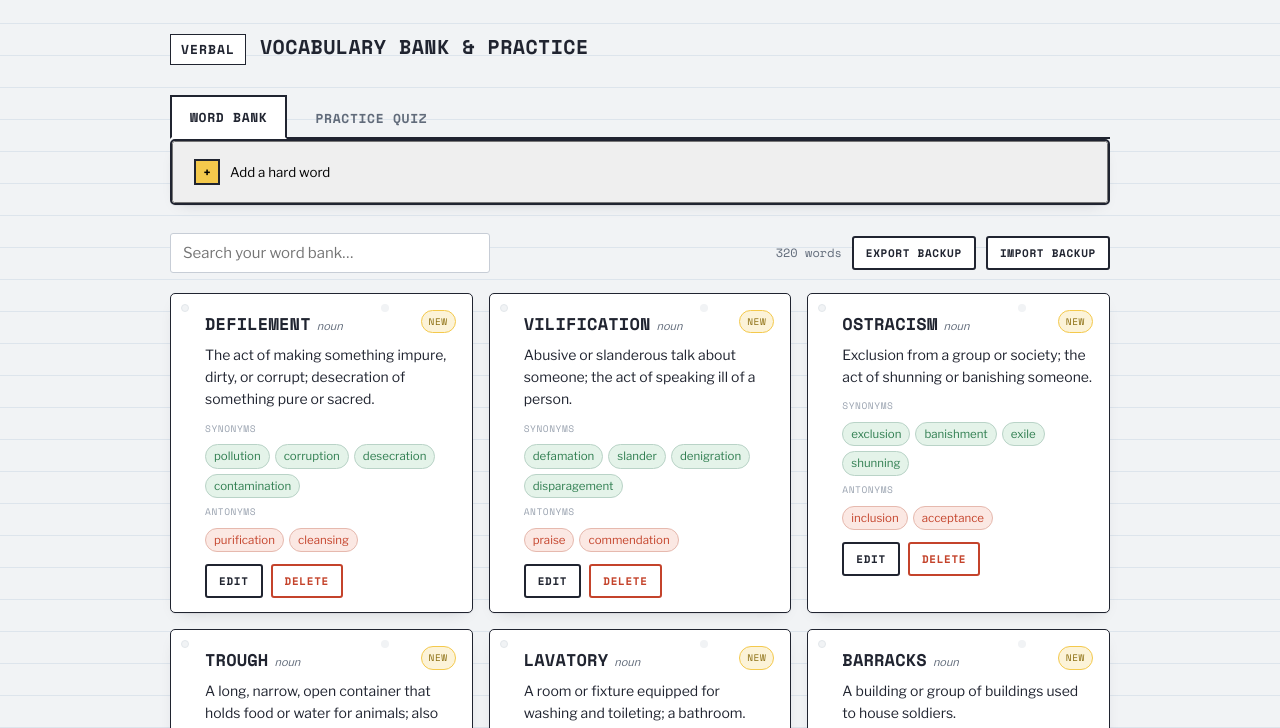
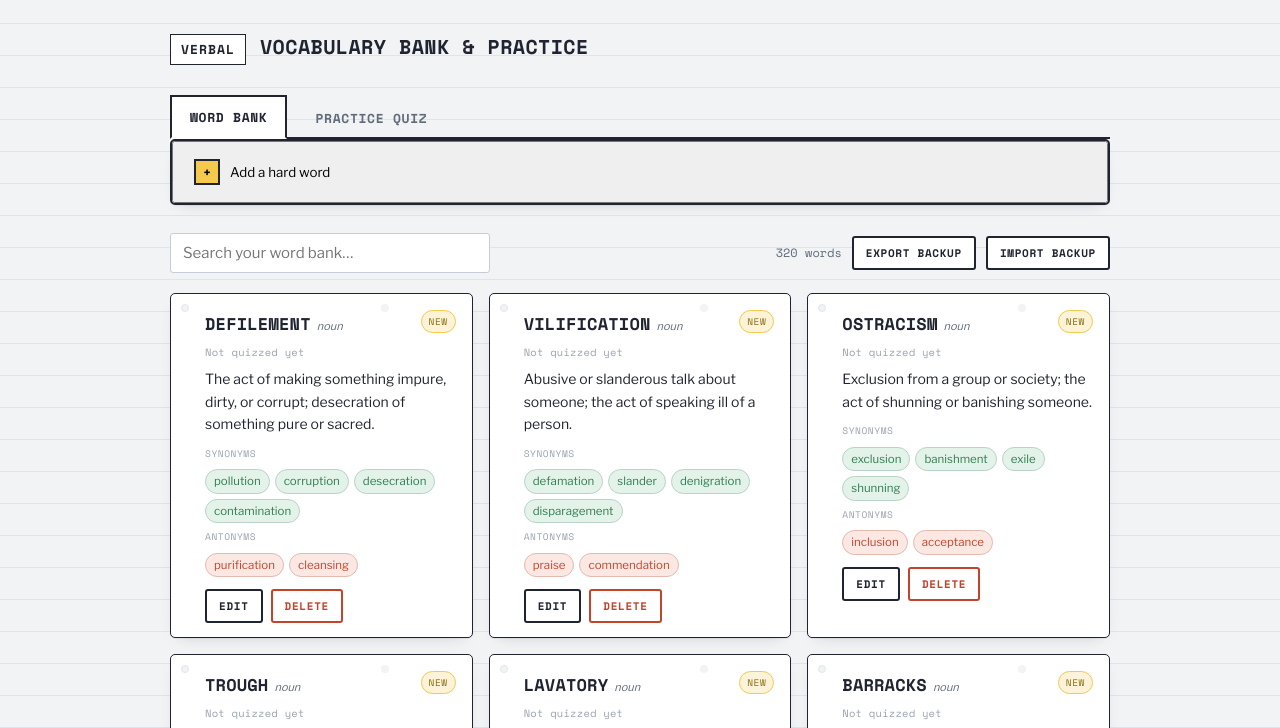
Before and after one commit to venkat-nav/ssat, a plain HTML site: page verbal.html in a window 1280 px wide. Shown: the part 72-800 px from the top of the page. Drawn offline with nearby package versions, Linux system fonts and the light colour scheme.

Commit message:
Show per-word quiz accuracy; weight quiz selection toward weak words
Co-Authored-By: Claude Opus 5 (1M context) <noreply@anthropic.com>

```diff
--- a/css/styles.css
+++ b/css/styles.css
@@ -718,6 +718,14 @@ legend {
 .badge-learning { background: var(--pencil-tint); color: var(--pencil-dark); border-color: var(--pencil); }
 .badge-mastered { background: var(--correct-tint); color: var(--correct); border-color: var(--correct); }
 
+.word-card .quiz-stat-line {
+  font-family: var(--font-display);
+  font-size: 10.5px;
+  color: var(--ink-faint);
+  margin: 0 0 8px 18px;
+  letter-spacing: 0.02em;
+}
+
 .word-card .meaning {
   font-size: 14px;
   color: var(--ink);
--- a/js/quiz.js
+++ b/js/quiz.js
@@ -147,6 +147,28 @@
     return { type, word, target: word.word, instruction, correctAnswer: correct, options, explanation };
   }
 
+  // -- Weighted selection ---------------------------------------------------
+  // Quizzes don't pick words uniformly at random — words the student gets
+  // wrong more often (low accuracy), and words never quizzed yet, are more
+  // likely to come up. It's a bias, not a hard rule: every eligible word can
+  // still appear, and a word already answered correctly every time can still
+  // show up occasionally so it doesn't go stale.
+
+  function priorityWeight(word) {
+    const stats = word.stats || {};
+    const seen = stats.seen || 0;
+    if (seen === 0) return 2.5; // never quizzed — worth introducing
+    const accuracy = (stats.correct || 0) / seen;
+    return 0.3 + (1 - accuracy) * 3.7; // 0% correct → ~4, 100% correct → 0.3
+  }
+
+  function weightedShuffleBy(items, weightFn) {
+    return items
+      .map((item) => ({ item, key: weightFn(item) * Math.random() }))
+      .sort((a, b) => b.key - a.key)
+      .map((x) => x.item);
+  }
+
   // -- Analogies ---------------------------------------------------------
   // "A is to B as C is to ___" — A:B and C:D always share the SAME
   // relationship (both synonym pairs, or both antonym pairs) so the
@@ -201,11 +223,12 @@
       buildAnalogyQuestion(a, c, 'antonym', words)
     );
 
-    const all = shuffle([...synQuestions, ...antQuestions]).filter((q) => q.options.length >= 2);
-    if (all.length === 0) return { questions: [], available: 0, words };
+    const combined = [...synQuestions, ...antQuestions].filter((q) => q.options.length >= 2);
+    const prioritized = weightedShuffleBy(combined, (q) => priorityWeight(q.word));
+    if (prioritized.length === 0) return { questions: [], available: 0, words };
 
-    const desired = config.count === 'all' ? all.length : Math.min(config.count, all.length);
-    return { questions: all.slice(0, desired), available: all.length, words };
+    const desired = config.count === 'all' ? prioritized.length : Math.min(config.count, prioritized.length);
+    return { questions: prioritized.slice(0, desired), available: prioritized.length, words };
   }
 
   function generateQuestions(config) {
@@ -215,9 +238,9 @@
     const candidates = eligibleWords(words, config.type, config.learningOnly);
     if (candidates.length === 0) return { questions: [], available: 0, words };
 
-    const shuffled = shuffle(candidates);
-    const desired = config.count === 'all' ? shuffled.length : Math.min(config.count, shuffled.length);
-    const chosen = shuffled.slice(0, desired);
+    const prioritized = weightedShuffleBy(candidates, priorityWeight);
+    const desired = config.count === 'all' ? prioritized.length : Math.min(config.count, prioritized.length);
+    const chosen = prioritized.slice(0, desired);
 
     const questions = chosen
       .map((w) => buildQuestion(w, config.type, words))
--- a/js/wordbank.js
+++ b/js/wordbank.js
@@ -98,6 +98,10 @@
     const antChips = (word.antonyms || [])
       .map((s) => `<span class="chip chip-ant">${escapeHtml(s)}</span>`)
       .join('');
+    const stats = word.stats || {};
+    const statsLine = stats.seen
+      ? `${stats.correct || 0} / ${stats.seen} correct in quizzes`
+      : 'Not quizzed yet';
 
     return `
       <article class="word-card" data-id="${word.id}">
@@ -107,6 +111,7 @@
           }</div>
           <span class="badge badge-${level}">${masteryLabel(level)}</span>
         </div>
+        <p class="quiz-stat-line">${statsLine}</p>
         <p class="meaning">${escapeHtml(word.meaning)}</p>
         ${word.synonyms && word.synonyms.length ? `<p class="chip-label">Synonyms</p><div class="chip-group">${synChips}</div>` : ''}
         ${word.antonyms && word.antonyms.length ? `<p class="chip-label">Antonyms</p><div class="chip-group">${antChips}</div>` : ''}
--- a/verbal.html
+++ b/verbal.html
@@ -141,6 +141,8 @@
               <label for="qt-learning-only">Focus on words I haven't mastered yet</label>
             </div>
 
+            <p class="text-soft" style="font-size: 12px; margin-top: 10px;">Quizzes already lean toward words you've gotten wrong more often — this checkbox excludes mastered words entirely on top of that.</p>
+
             <p class="lookup-status" id="quiz-setup-status" aria-live="polite" style="margin-top: 14px;"></p>
 
             <div class="btn-row" style="margin-top: 18px;">
```
